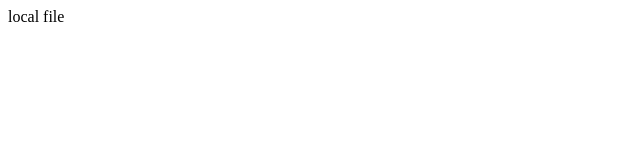
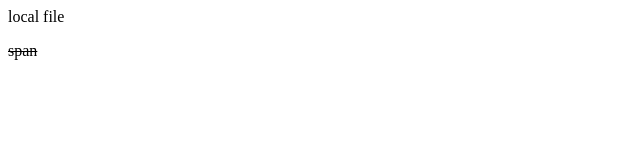
Before and after one commit to GauravYadav9467/localrepo, a plain HTML site: page index.html in a window 1280 px wide. Shown: the full height of the page, 0-640 px from the left. Drawn offline with Linux system fonts and the light colour scheme.

Commit message:
add span

```diff
--- a/index.html
+++ b/index.html
@@ -1 +1,2 @@
 <p>local file</p>
+<s>span</s>
```
